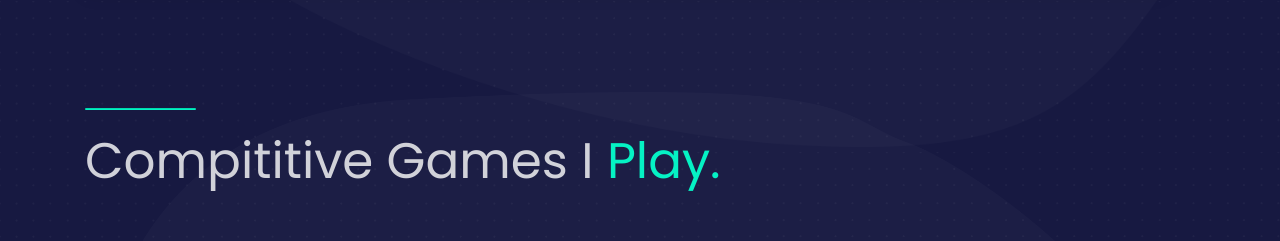
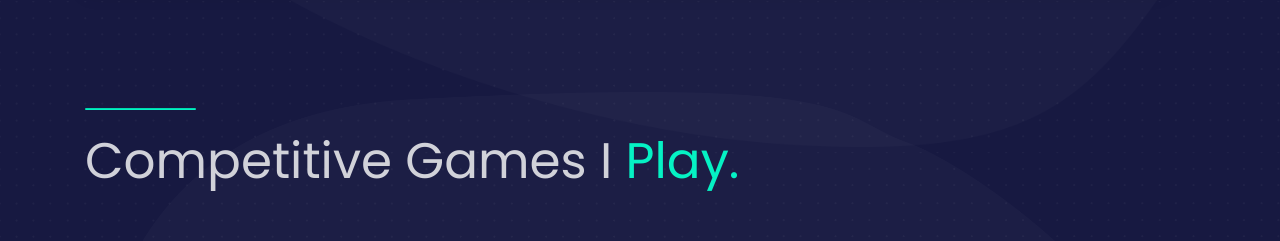
Before and after one commit to cynic00/cynic00.github.io, a plain HTML site: page index.html in a window 1280 px wide. Shown: the part 1660-1901 px from the top of the page. Drawn offline with Linux system fonts and the light colour scheme.

Commit message:
Update index.html

```diff
--- a/index.html
+++ b/index.html
@@ -218,7 +218,7 @@ We should chat.
 		  <div class="section" id="images">
 			 <img src="assets/img/path5.png" class="path path1">
 			   <hr  class="line-success">
-            <h3 style="font-size:50px;" class="mb-5">Compititive Games I  <span class="text-success"> Play.</span></h3>
+            <h3 style="font-size:50px;" class="mb-5">Competitive Games I  <span class="text-success"> Play.</span></h3>
             <div class="row">
               <div class="col-sm-3 col-6">
                 <small class="d-block text-uppercase font-weight-bold mb-4">DOTA 2</small>
```
